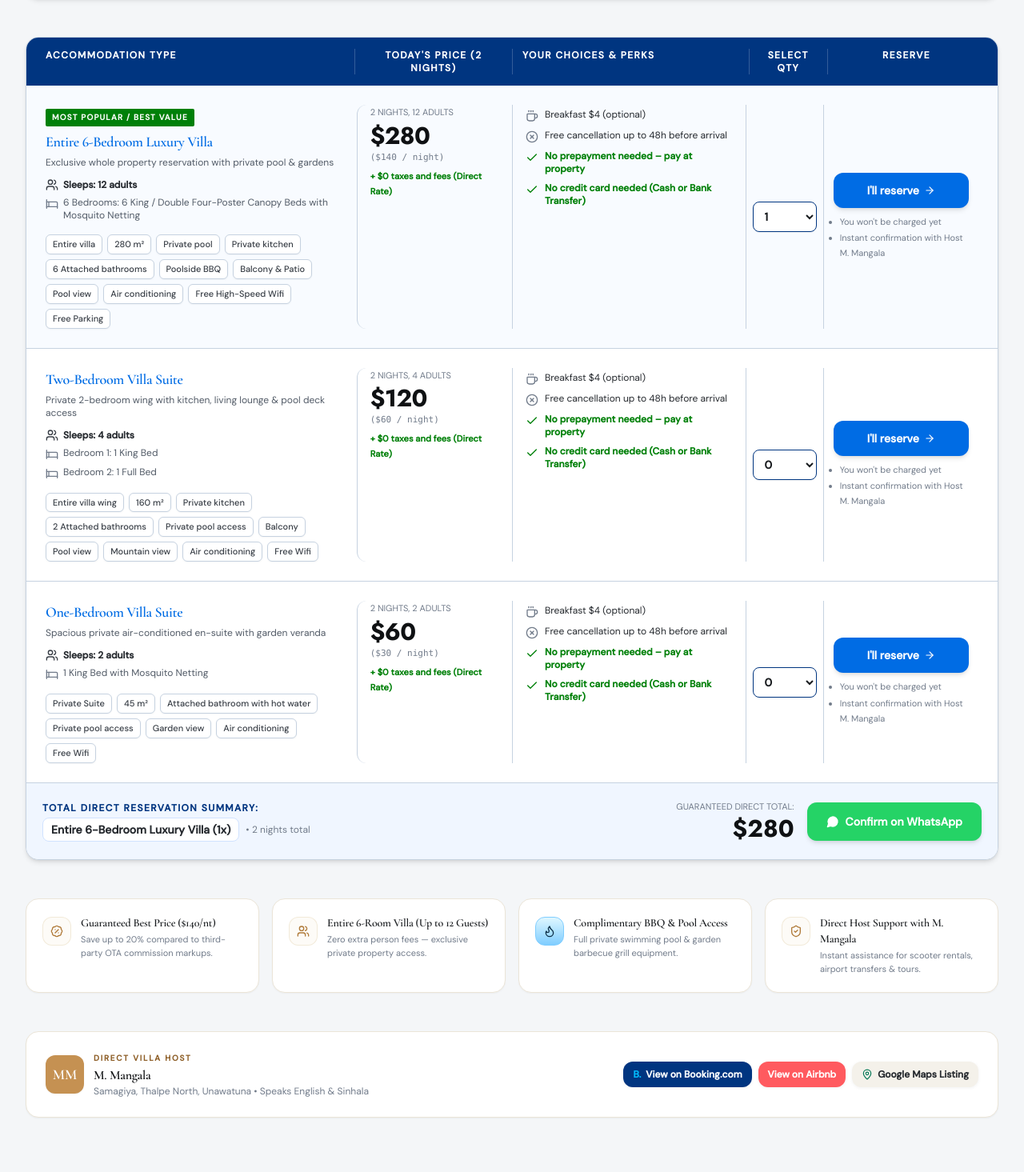
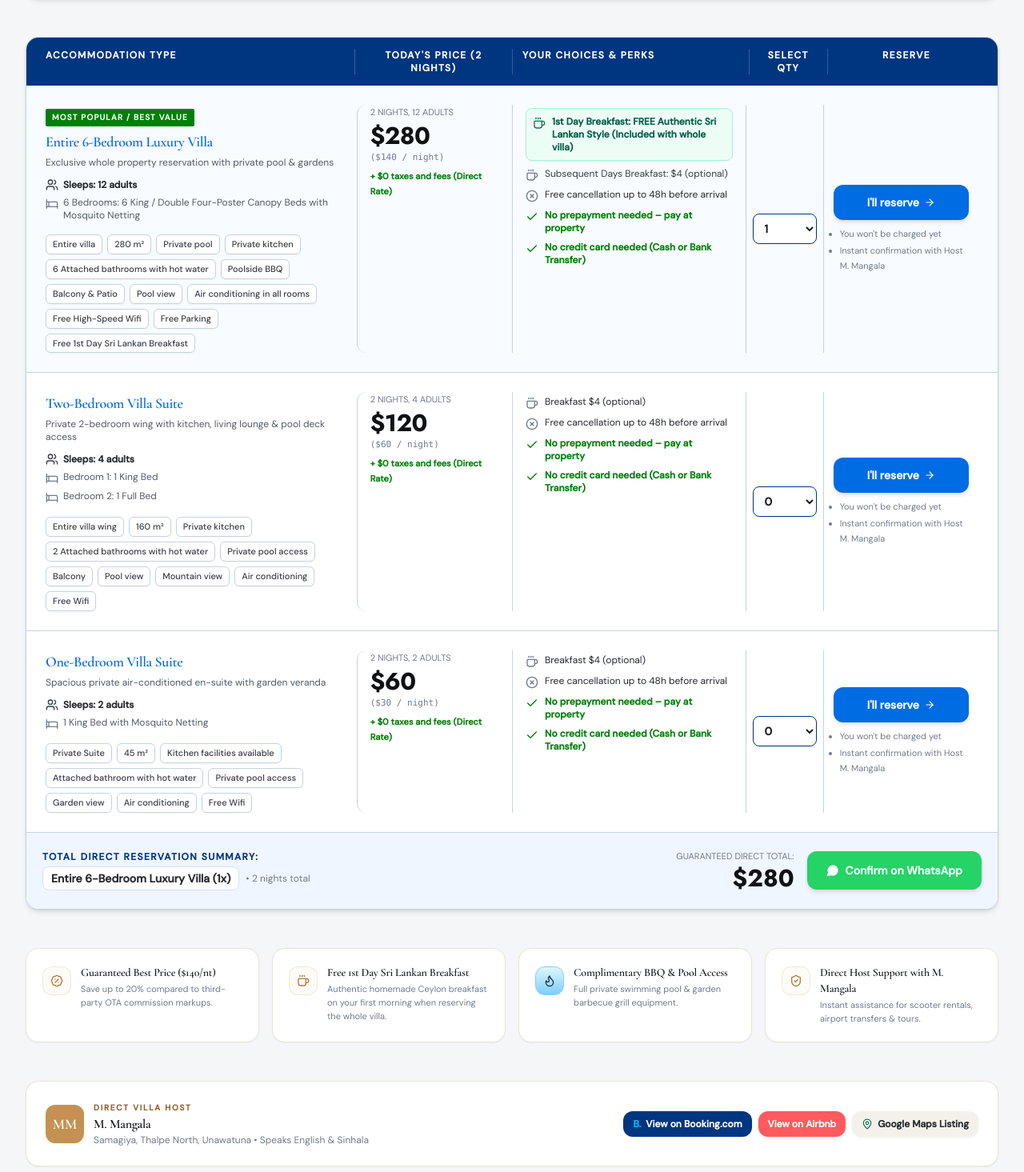
Before and after one commit to raveenn10-bit/Anu_Villa, a Next.js app: page / in a window 1280 px wide. Shown: the part 4165-5630 px from the top of the page at 80% size. Built offline with nearby package versions, Linux system fonts and the light colour scheme.

Commit message:
feat: add kitchen facilities tag to One-Bedroom Suite, hot water to all suites, and free 1st day Sri Lankan breakfast to 6-Bedroom Villa booking

```diff
--- a/components/RatesBooking.tsx
+++ b/components/RatesBooking.tsx
@@ -90,13 +90,14 @@ const ACCOMMODATIONS: RoomTier[] = [
       "280 m²",
       "Private pool",
       "Private kitchen",
-      "6 Attached bathrooms",
+      "6 Attached bathrooms with hot water",
       "Poolside BBQ",
       "Balcony & Patio",
       "Pool view",
-      "Air conditioning",
+      "Air conditioning in all rooms",
       "Free High-Speed Wifi",
       "Free Parking",
+      "Free 1st Day Sri Lankan Breakfast",
     ],
     breakfastLKR: 1316,
     breakfastUSD: 4,
@@ -113,7 +114,7 @@ const ACCOMMODATIONS: RoomTier[] = [
       "Entire villa wing",
       "160 m²",
       "Private kitchen",
-      "2 Attached bathrooms",
+      "2 Attached bathrooms with hot water",
       "Private pool access",
       "Balcony",
       "Pool view",
@@ -135,6 +136,7 @@ const ACCOMMODATIONS: RoomTier[] = [
     amenityTags: [
       "Private Suite",
       "45 m²",
+      "Kitchen facilities available",
       "Attached bathroom with hot water",
       "Private pool access",
       "Garden view",
@@ -257,7 +259,7 @@ export default function RatesBooking({ onOpenBookingModal }: RatesBookingProps)
       bookingSummary = `🏡 Selected Rooms:\n${itemLines}\n💰 Total Guaranteed Rate: ${activeSelection.totalPriceFormatted} (${currency})`;
     }
 
-    const text = `Hello M. Mangala! 🏡\nI'm inquiring to reserve M.S.A Anu Villa in Thalpe, Unawatuna.\n\n📅 Check-in: ${checkIn} (12:00 PM)\n📅 Check-out: ${checkOut} (10:00 AM)\n🌙 Duration: ${nights} ${nights === 1 ? "Night" : "Nights"}\n👥 Guests: ${adults} Adults, ${children} Children\n\n${bookingSummary}\n\n✓ No prepayment needed – pay at property\n✓ No credit card needed\n\nPlease confirm availability for these dates. Thank you!`;
+    const text = `Hello M. Mangala! 🏡\nI'm inquiring to reserve M.S.A Anu Villa in Thalpe, Unawatuna.\n\n📅 Check-in: ${checkIn} (12:00 PM)\n📅 Check-out: ${checkOut} (10:00 AM)\n🌙 Duration: ${nights} ${nights === 1 ? "Night" : "Nights"}\n👥 Guests: ${adults} Adults, ${children} Children\n\n${bookingSummary}\n\n✓ Free 1st Day Sri Lankan Breakfast Included (Whole Villa bookings)\n✓ No prepayment needed – pay at property\n✓ No credit card needed\n\nPlease confirm availability for these dates. Thank you!`;
     const encoded = encodeURIComponent(text);
     window.open(`https://wa.me/${VILLA_DATA.whatsappNumber}?text=${encoded}`, "_blank");
   };
@@ -269,9 +271,9 @@ export default function RatesBooking({ onOpenBookingModal }: RatesBookingProps)
       desc: "Save up to 20% compared to third-party OTA commission markups.",
     },
     {
-      icon: Users,
-      title: "Entire 6-Room Villa (Up to 12 Guests)",
-      desc: "Zero extra person fees — exclusive private property access.",
+      icon: Coffee,
+      title: "Free 1st Day Sri Lankan Breakfast",
+      desc: "Authentic homemade Ceylon breakfast on your first morning when reserving the whole villa.",
     },
     {
       icon: Flame,
@@ -500,10 +502,23 @@ export default function RatesBooking({ onOpenBookingModal }: RatesBookingProps)
 
                   {/* Col 3: Your Choices & Perks */}
                   <div className="lg:col-span-3 lg:px-4 space-y-2 text-xs py-1">
-                    <div className="flex items-start gap-2 text-charcoal-800">
-                      <Coffee className="w-4 h-4 text-charcoal-500 shrink-0 mt-0.5" />
-                      <span>Breakfast {currInfo.symbol}{Math.round(acc.breakfastUSD * currInfo.rate).toLocaleString()} (optional)</span>
-                    </div>
+                    {acc.id === "whole-villa" ? (
+                      <>
+                        <div className="flex items-start gap-2 text-emerald-800 font-bold bg-emerald-50/90 p-2 rounded-lg border border-emerald-200 shadow-2xs">
+                          <Coffee className="w-4 h-4 text-emerald-700 shrink-0 mt-0.5" />
+                          <span>1st Day Breakfast: FREE Authentic Sri Lankan Style (Included with whole villa)</span>
+                        </div>
+                        <div className="flex items-start gap-2 text-charcoal-700">
+                          <Coffee className="w-4 h-4 text-charcoal-500 shrink-0 mt-0.5" />
+                          <span>Subsequent Days Breakfast: {currInfo.symbol}{Math.round(acc.breakfastUSD * currInfo.rate).toLocaleString()} (optional)</span>
+                        </div>
+                      </>
+                    ) : (
+                      <div className="flex items-start gap-2 text-charcoal-800">
+                        <Coffee className="w-4 h-4 text-charcoal-500 shrink-0 mt-0.5" />
+                        <span>Breakfast {currInfo.symbol}{Math.round(acc.breakfastUSD * currInfo.rate).toLocaleString()} (optional)</span>
+                      </div>
+                    )}
 
                     <div className="flex items-start gap-2 text-charcoal-800">
                       <XCircle className="w-4 h-4 text-charcoal-500 shrink-0 mt-0.5" />
```
